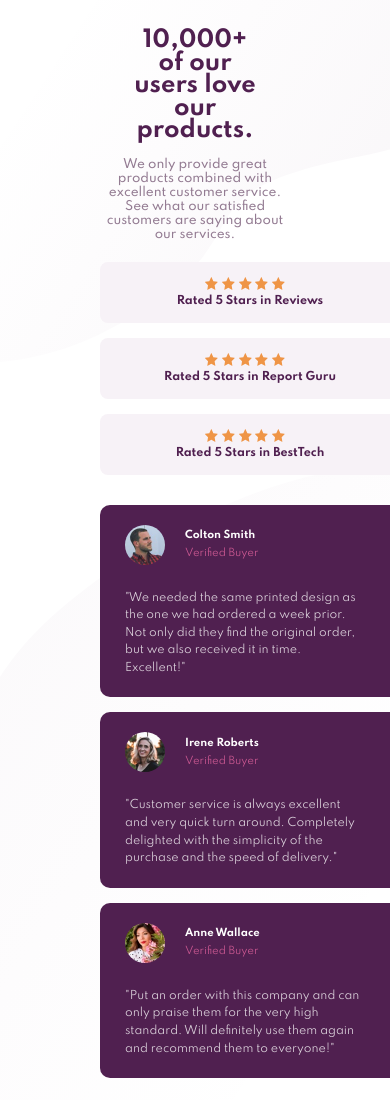
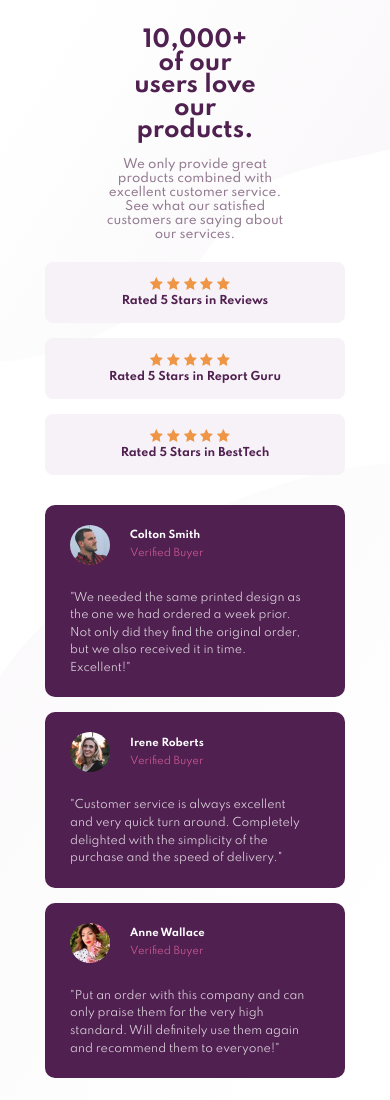
Before and after one commit to antomuangigitau/FrontendMentor_Challenges, a plain HTML site: page index.html in a window 390 px wide. Shown: the top 1100 px of the page. Drawn offline with Linux system fonts and the light colour scheme.

Commit message:
Update style.css
Fixed alignment issues on max-768p devices

```diff
--- a/style.css
+++ b/style.css
@@ -108,7 +108,7 @@ body{
   transform: scale(0.9) translateY(-15px);
 }
 .line-1 {
-  margin-right: 3%;
+  margin-right:3%;
 }
 .line-2 {
   margin-right: 3%;
@@ -156,7 +156,7 @@ body{
   }
   .top-section {
     flex-direction: column;
-    align-items: flex-start;
+    align-items: center;
   }
   .top-left {
     margin-bottom: 20px;
@@ -187,7 +187,7 @@ body{
   .design {
     margin-top: 30px;
     flex-direction: column;
-    align-items: flex-start;
+    align-items: center;
   }
   .main {
   width: 300px;
@@ -200,7 +200,15 @@ body{
   .paragraph {
     font-size: 11px;
   }
+  .line-1{
+    margin-right:0%;
+  }
 
+  .line-2{
+    margin-right:0%;
+  }
 
-
+  .line-3{
+    margin-right:0%;
+  }
 }
```
